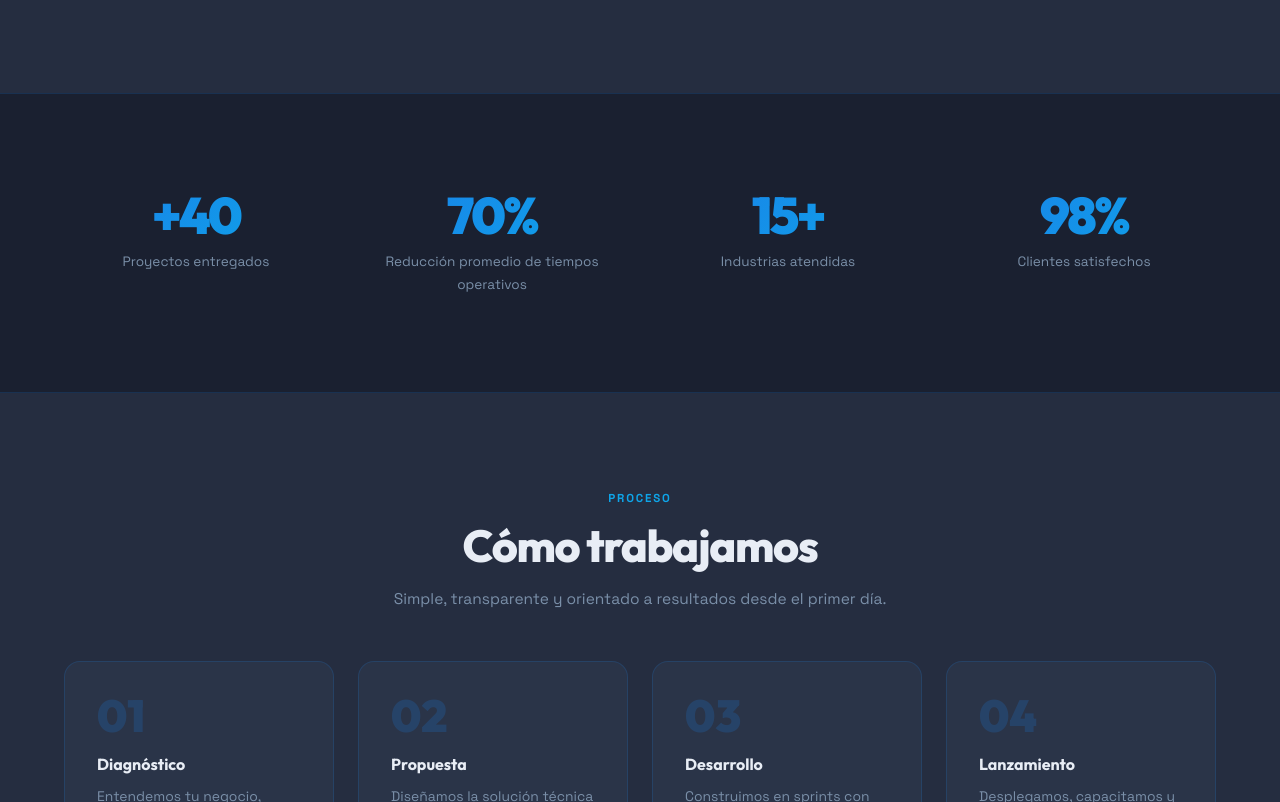
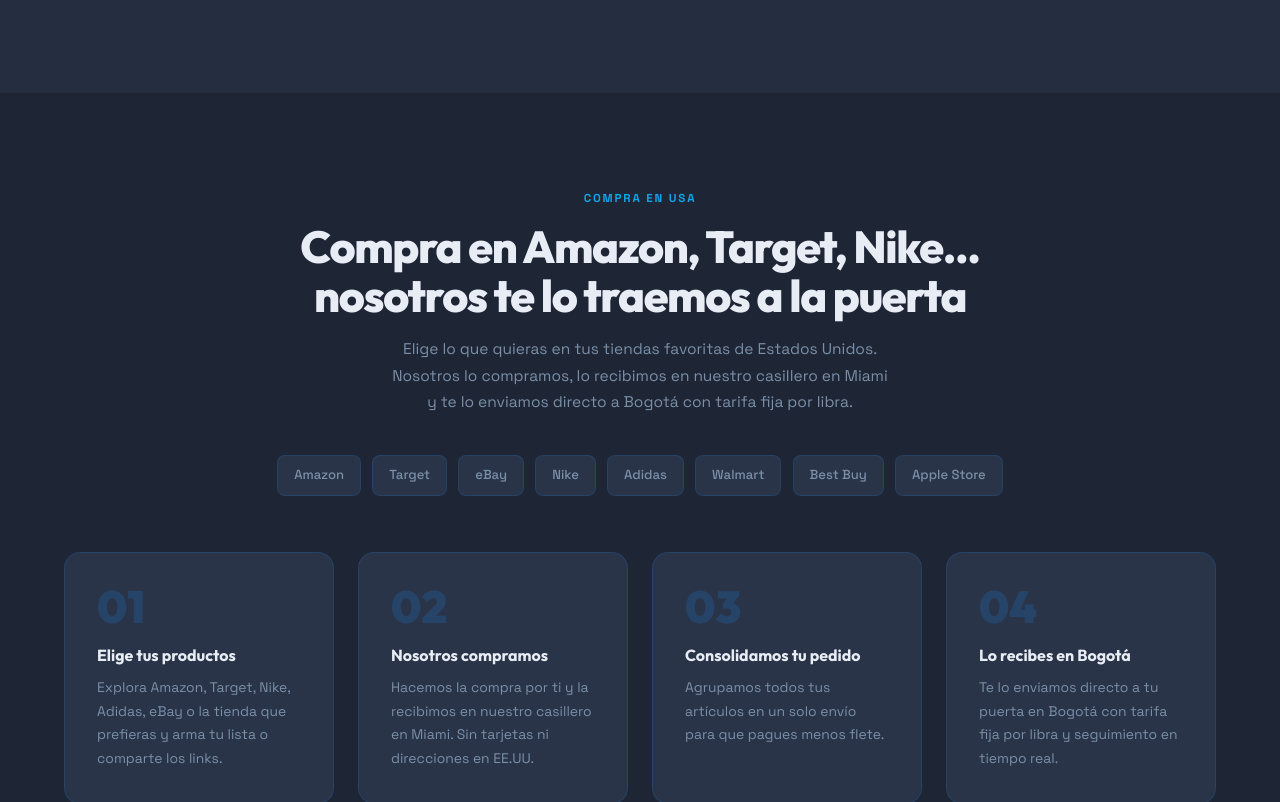
Before and after one commit to logicliccontacto-bit/logiclic, a website: page public/index.html in a window 1280 px wide. Shown: the part 1998-2800 px from the top of the page. Drawn offline with Linux system fonts and the light colour scheme.

Commit message:
Add Compra USA section: shop Amazon/Target/Nike/eBay/Adidas via Miami locker to Bogotá

```diff
--- a/public/index.html
+++ b/public/index.html
@@ -33,6 +33,7 @@
   </div>
   <ul class="nav-links">
     <li><a href="#servicios">Servicios</a></li>
+    <li><a href="#comprausa">Compra USA</a></li>
     <li><a href="#proceso">Proceso</a></li>
     <li><a href="#tecnologias">Tecnologías</a></li>
     <li><a href="#precios">Precios</a></li>
@@ -45,6 +46,7 @@
 <!-- MOBILE MENU -->
 <div class="mobile-menu" id="mobileMenu">
   <a href="#servicios" onclick="toggleMenu()">Servicios</a>
+  <a href="#comprausa" onclick="toggleMenu()">Compra USA</a>
   <a href="#proceso" onclick="toggleMenu()">Proceso</a>
   <a href="#tecnologias" onclick="toggleMenu()">Tecnologías</a>
   <a href="#precios" onclick="toggleMenu()">Precios</a>
@@ -127,6 +129,33 @@
       <p>Analizamos tus procesos y diseñamos una hoja de ruta digital. Sin jerga, con soluciones prácticas y medibles.</p>
       <span class="service-tag">Diagnóstico · Roadmap</span>
     </div>
+  </div>
+</section>
+
+<!-- COMPRA USA -->
+<section id="comprausa" class="shopusa-section">
+  <div style="text-align:center">
+    <div class="section-label">Compra en USA</div>
+    <h2>Compra en Amazon, Target, Nike...<br>nosotros te lo traemos a la puerta</h2>
+    <p class="section-desc" style="margin:0 auto 2.5rem">Elige lo que quieras en tus tiendas favoritas de Estados Unidos. Nosotros lo compramos, lo recibimos en nuestro casillero en Miami y te lo enviamos directo a Bogotá con tarifa fija por libra.</p>
+  </div>
+
+  <div class="tech-pills" style="justify-content:center;margin-bottom:3.5rem">
+    <span class="tech-pill">Amazon</span><span class="tech-pill">Target</span>
+    <span class="tech-pill">eBay</span><span class="tech-pill">Nike</span>
+    <span class="tech-pill">Adidas</span><span class="tech-pill">Walmart</span>
+    <span class="tech-pill">Best Buy</span><span class="tech-pill">Apple Store</span>
+  </div>
+
+  <div class="process-steps">
+    <div class="step"><div class="step-num">01</div><h3>Elige tus productos</h3><p>Explora Amazon, Target, Nike, Adidas, eBay o la tienda que prefieras y arma tu lista o comparte los links.</p></div>
+    <div class="step"><div class="step-num">02</div><h3>Nosotros compramos</h3><p>Hacemos la compra por ti y la recibimos en nuestro casillero en Miami. Sin tarjetas ni direcciones en EE.UU.</p></div>
+    <div class="step"><div class="step-num">03</div><h3>Consolidamos tu pedido</h3><p>Agrupamos todos tus artículos en un solo envío para que pagues menos flete.</p></div>
+    <div class="step"><div class="step-num">04</div><h3>Lo recibes en Bogotá</h3><p>Te lo enviamos directo a tu puerta en Bogotá con tarifa fija por libra y seguimiento en tiempo real.</p></div>
+  </div>
+
+  <div style="text-align:center;margin-top:3.5rem">
+    <a href="#contacto" class="btn-primary">Quiero comprar con Logiclic →</a>
   </div>
 </section>
 
```
